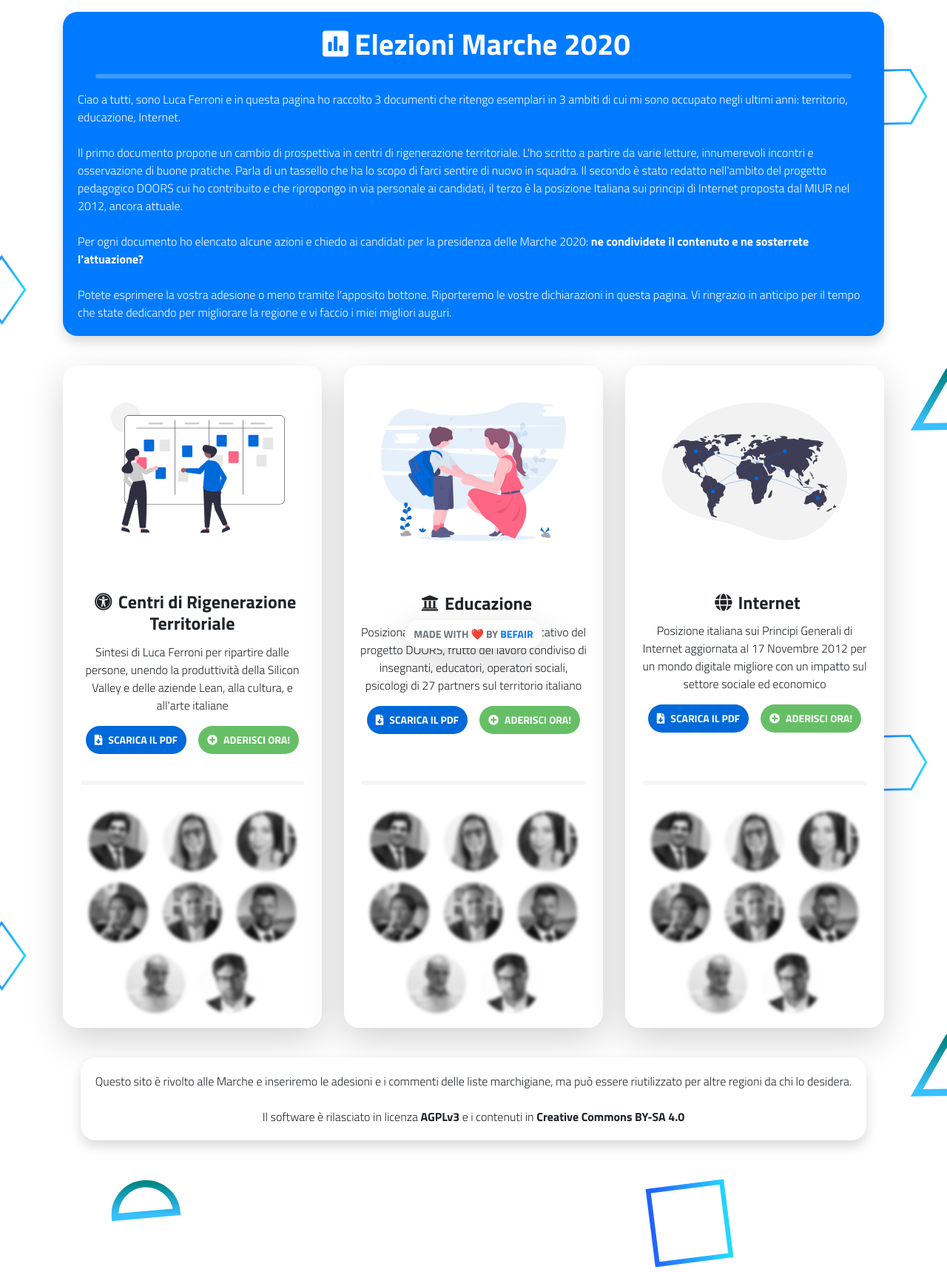
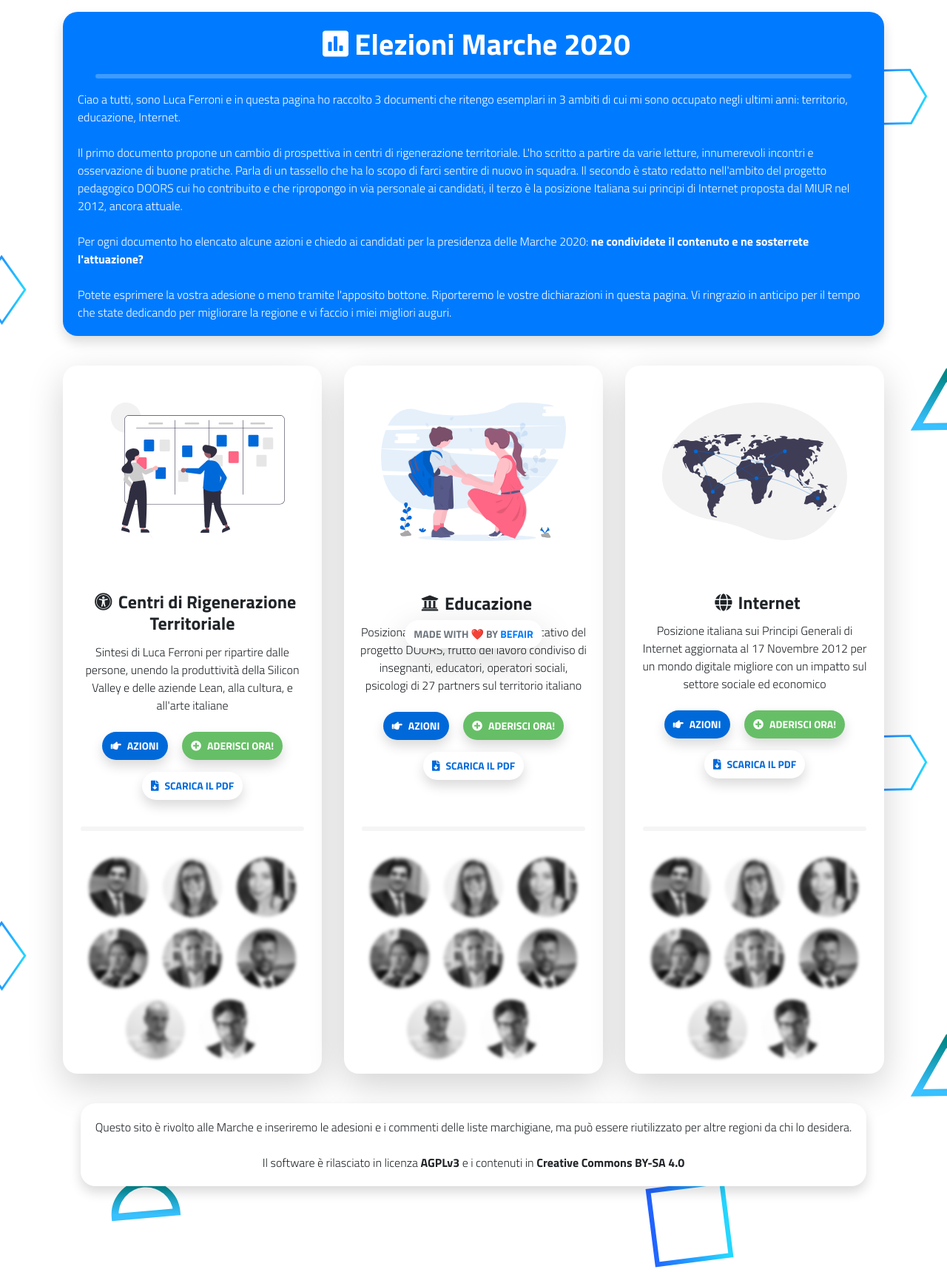
Before and after one commit to befair/elezioni.lucaferroni, a Jekyll site: the page built from index.html, in a window 1280 px wide. Shown: the whole page at 74% size. Built offline with Jekyll 4.4.1, drawn with Linux system fonts in a browser that asks for light colours; nearby versions of some CDN libraries.

Commit message:
Added modal and action button

```diff
--- a/_includes/card.html
+++ b/_includes/card.html
@@ -3,10 +3,14 @@
     <div class="card-body">
         <h4 class="card-title"><i class="{{ include.icon }} mx-2"></i><b>{{ include.title }}</b></h4>
         <p class="card-text">{{ include.subtitle }}</p>
-        <a href="{{ include.pdf }}" download class="badge badge-secondary mx-2 magic-badge-pdf"><i
-                class="fas fa-file-download mr-2"></i>Scarica il PDF</a><a href="{{ include.mailto }}"
-            class="badge badge-secondary mx-2 magic-badge"><i class="fas fa-plus-circle mr-2"></i>Aderisci
+        <a data-toggle="modal" data-target="#exampleModal" href="#exampleModal" download
+            class="badge badge-secondary mx-2 my-2 magic-badge-actions shadow"><i
+                class="fas fa-hand-point-right mr-2"></i>Azioni</a>
+        <a href="{{ include.mailto }}" class="badge badge-secondary mx-2 my-2 magic-badge shadow"><i
+                class="fas fa-plus-circle mr-2"></i>Aderisci
             ora!</a>
+        <a href="{{ include.pdf }}" download class="badge badge-secondary mx-2 mt-2 magic-badge-pdf shadow"><i
+                class="fas fa-file-download mr-2"></i>Scarica il PDF</a>
     </div>
     <hr class="rounded mx-4">
     <div class="card-footer">
@@ -18,3 +22,24 @@
         {% endfor %}
     </div>
 </div>
+
+
+<div class="modal fade animate" id="exampleModal" tabindex="-1" role="dialog" aria-labelledby="exampleModalLabel"
+    aria-hidden="true">
+    <div class="modal-dialog" role="document">
+        <div class="modal-content animate-bottom">
+            <div class="modal-header">
+                <button type="button" class="close" data-dismiss="modal" aria-label="Close"><span
+                        aria-hidden="true">&times;</span></button>
+                <h4 class="modal-title" id="myModalLabel"> ABOUT </h4>
+            </div>
+            <div class="modal-body">
+                CONTEÚDO
+            </div>
+            <div class="modal-footer">
+                <button type="button" class="btn btn-default" data-dismiss="modal">Close</button>
+
+            </div>
+        </div>
+    </div>
+</div>
--- a/css/elezioni.lucaferroni.css
+++ b/css/elezioni.lucaferroni.css
@@ -56,9 +56,18 @@
   font-size: 14px;
 }
 
+.magic-badge-actions {
+  border-radius: 60px;
+  background-color: #0069d9;
+  padding: 12px;
+  text-transform: uppercase;
+  font-size: 14px;
+}
+
 .magic-badge-pdf {
   border-radius: 60px;
-  background-color: #0069d9;
+  background-color: #ffffff;
+  color: #0069d9;
   padding: 12px;
   text-transform: uppercase;
   font-size: 14px;
@@ -74,3 +83,20 @@
   -webkit-filter: grayscale(100%) blur(2px);
   filter: grayscale(100%) blur(2px);
 }
+
+.animate-bottom {
+  position: relative;
+  animation: animatebottom 0.4s;
+}
+
+@keyframes animatebottom {
+  from {
+    bottom: -300px;
+    opacity: 0;
+  }
+
+  to {
+    bottom: 0;
+    opacity: 1;
+  }
+}
```
